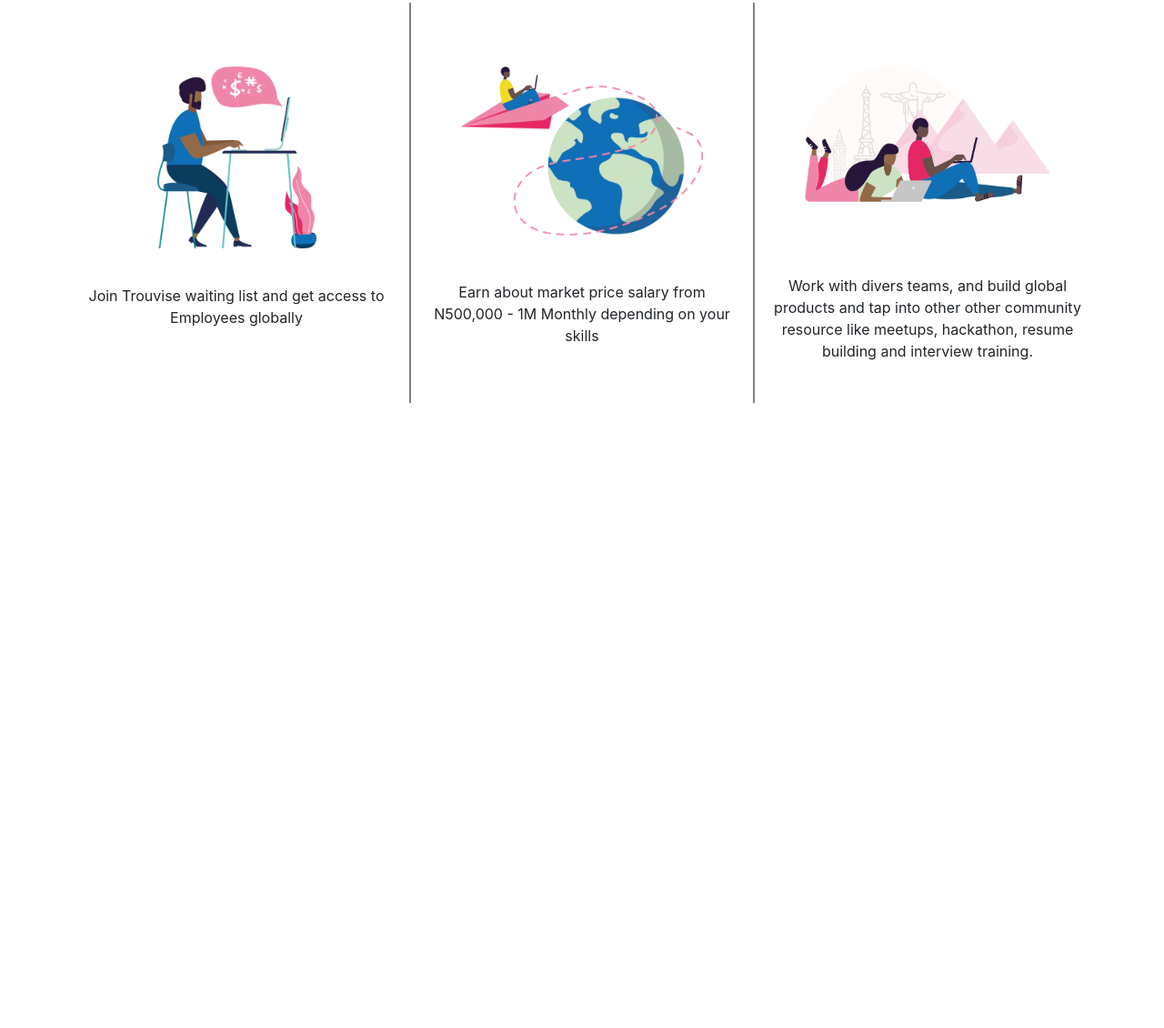
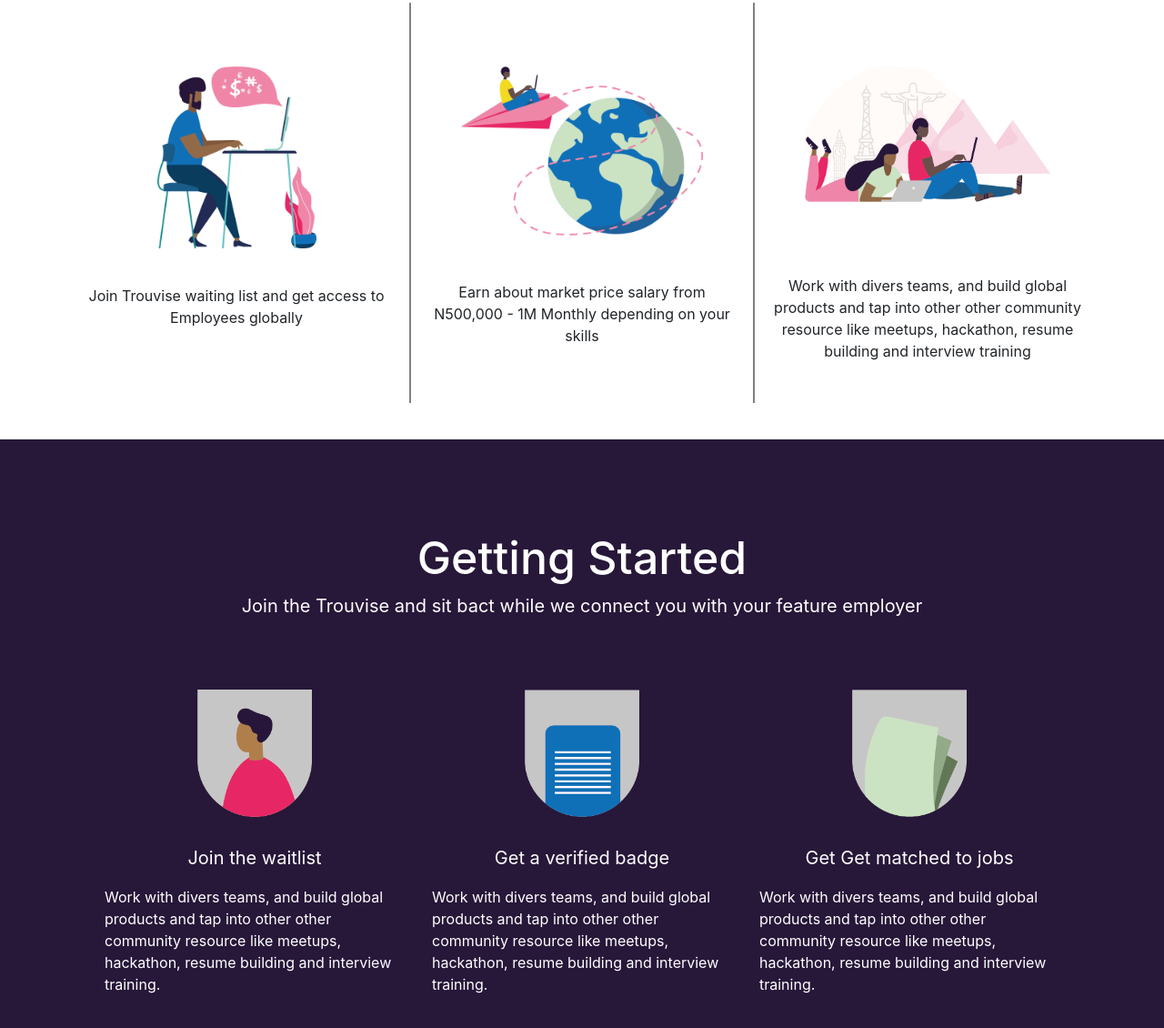
Before and after one commit to emekaosuagwu/trouvice_landing_page, a plain HTML site: page index.html in a window 1280 px wide. Shown: the part 991-2121 px from the top of the page at 91% size. Before the commit the page ends 1474 px from the top, so only its background shows below. Drawn offline with nearby package versions, Linux system fonts and the light colour scheme.

Commit message:
update app

```diff
--- a/css/style.css
+++ b/css/style.css
@@ -91,3 +91,44 @@
     border-color: gray;
     border-width: 2px;
 }
+
+
+.getting_started_section {
+	padding: 100px;
+	background-color: #271739;
+}
+
+.getting_started_section_lead_text {
+	text-align: center;
+	color: #fff;
+	font-size: 50px;
+}
+
+.getting_started_section_sub_text {
+	text-align: center;
+	color: #fff;
+	font-size: 20px;
+}
+
+.getting_started_section_steps {
+    text-align: center;
+}
+
+.getting_started_section_sub_text {
+    margin-bottom: 77px;
+}
+
+.getting_started_section_steps_image {
+    width: 38%;
+    margin-bottom: 30px;
+}
+
+.getting_started_section_steps_lead_text {
+	color: #fff;
+	font-size: 20px;
+}
+
+.getting_started_section_steps_sub_text {
+	color: #fff;
+	text-align: left;
+}
--- a/index.html
+++ b/index.html
@@ -109,8 +109,33 @@
 							<img style="margin-bottom: 80px;" class="value_section_item_image" src="images/aroundtheworld_icon.png">
 						</div>
 						<div class="col col-lg-12">
-							<p class="value_section_item_text">Work with divers teams, and build global products and tap into other other community resource like meetups, hackathon, resume building and interview training. </p>
+							<p class="value_section_item_text">Work with divers teams, and build global products and tap into other other community resource like meetups, hackathon, resume building and interview training</p>
 						</div>
+					</div>
+				</div>
+			</div>
+		</div>
+
+		<div class="getting_started_section">
+			<div class="container">
+				<h1 class="getting_started_section_lead_text">Getting Started</h1>
+				<p class="getting_started_section_sub_text">Join the Trouvise and sit bact while we connect you with your feature employer</p>
+
+				<div class="row">
+					<div class="getting_started_section_steps col col-lg-4">
+						<img class="getting_started_section_steps_image" src="images/joinwaitlist_icon.png">
+						<p class="getting_started_section_steps_lead_text">Join the waitlist</p>
+						<p class="getting_started_section_steps_sub_text">Work with divers teams, and build global products and tap into other other community resource like meetups, hackathon, resume building and interview training.</p>
+					</div>
+					<div class="getting_started_section_steps col col-lg-4">
+						<img class="getting_started_section_steps_image" src="images/verified_icon.png">
+						<p class="getting_started_section_steps_lead_text">Get a verified badge </p>
+						<p class="getting_started_section_steps_sub_text">Work with divers teams, and build global products and tap into other other community resource like meetups, hackathon, resume building and interview training.</p>
+					</div>
+					<div class="getting_started_section_steps col col-lg-4">
+						<img class="getting_started_section_steps_image" src="images/matchjobs_icon.png">
+						<p class="getting_started_section_steps_lead_text">Get Get matched to jobs </p>
+						<p class="getting_started_section_steps_sub_text">Work with divers teams, and build global products and tap into other other community resource like meetups, hackathon, resume building and interview training.</p>
 					</div>
 				</div>
 			</div>
```
Also changed, not shown: images/matchjobs_icon.png (added), images/verified_icon.png (added), 1 other file.
